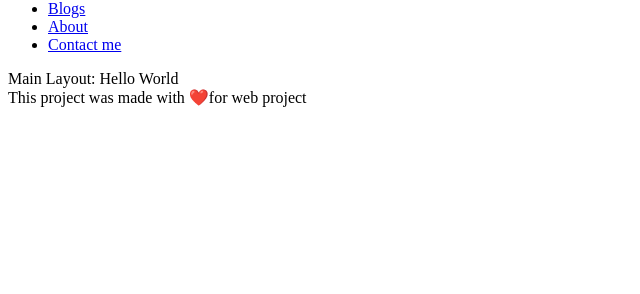
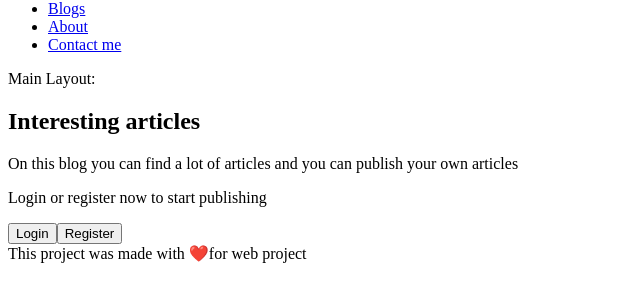
Before and after one commit to AboFawaz305/webproject, a React (Vite) app: page / in a window 1280 px wide. Shown: the part 346-640 px from the top of the page, without its empty margins (0-640 px from the left). Built offline with nearby package versions, Linux system fonts and the light colour scheme.

Commit message:
Designed the home page

```diff
--- a/src/pages/HomePage.jsx
+++ b/src/pages/HomePage.jsx
@@ -1,5 +1,16 @@
 export default function HomePage() {
-  return (
-    <span>Hello World</span>
-  )
+  //TODO: Add more things to do on the blog
+  //TODO: Render content based on the user login state
+  return <>
+    <article>
+      <section id="call-to-action">
+        <h2>Interesting articles</h2>
+        <p>On this blog you can find a lot of articles and you can publish your own articles</p>
+        <p>Login or register now to start publishing</p>
+        <div id="call-to-action-buttons">
+          <button>Login</button><button>Register</button>
+        </div>
+      </section>
+    </article>
+  </>
 }
```
